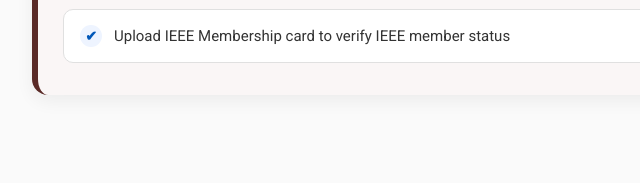
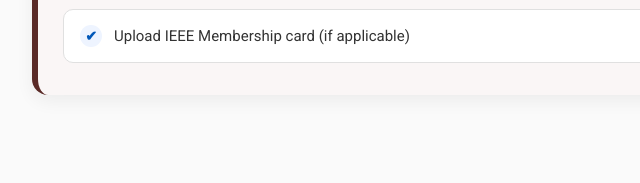
Before and after one commit to AICAPS2026/AICAPS2026, a plain HTML site: page registration.html in a window 1280 px wide. Shown: the part 2672-2855 px from the top of the page, 108-748 px from the left. Drawn offline with Linux system fonts and the light colour scheme.

```diff
--- a/registration.html
+++ b/registration.html
@@ -565,7 +565,7 @@
 
   <div class="note-item">
 <span class="check-icon">✔</span>
-<span>Upload IEEE Membership card to verify IEEE member status</span>
+<span>Upload IEEE Membership card (if applicable)</span>
 </div>
 
 </div>
```
